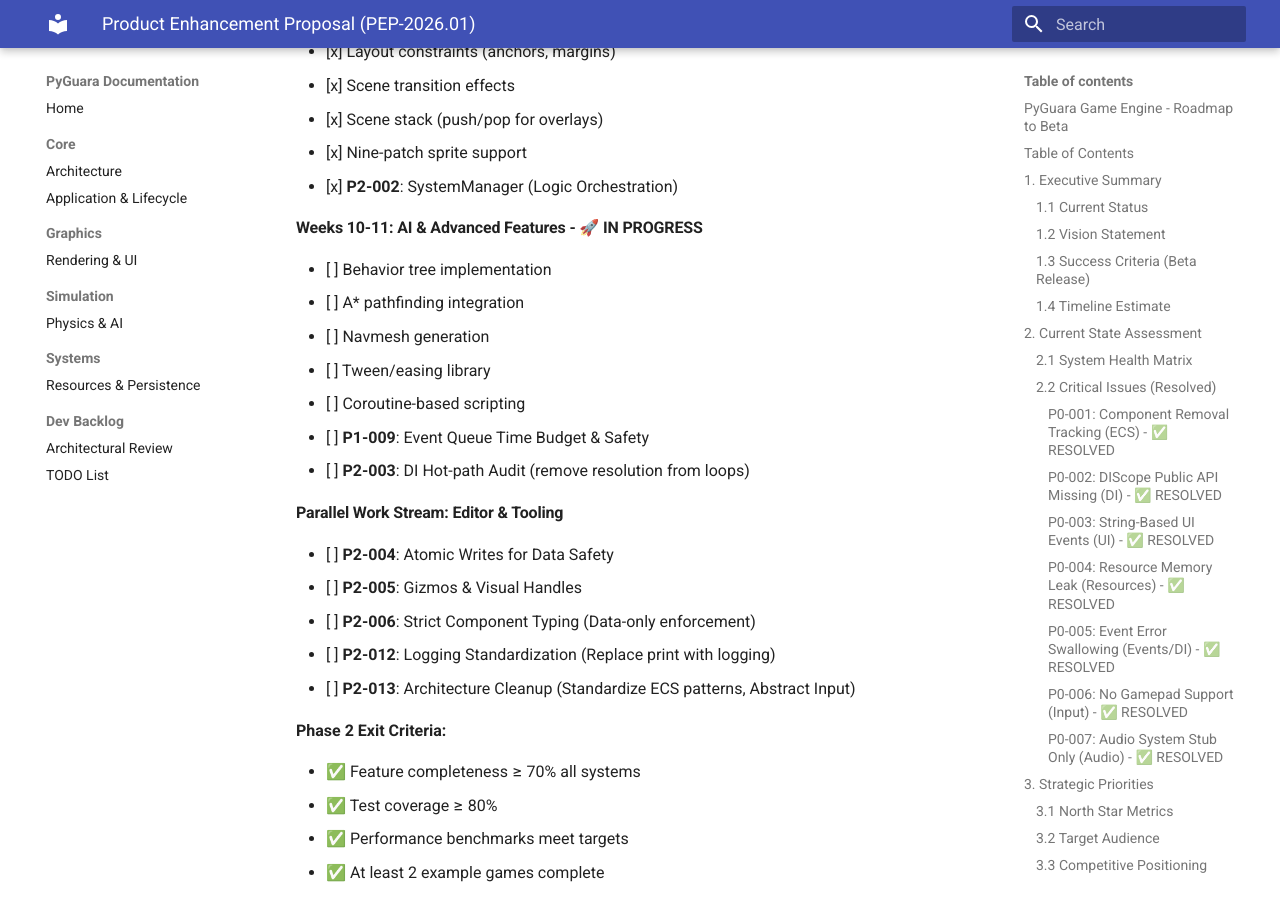
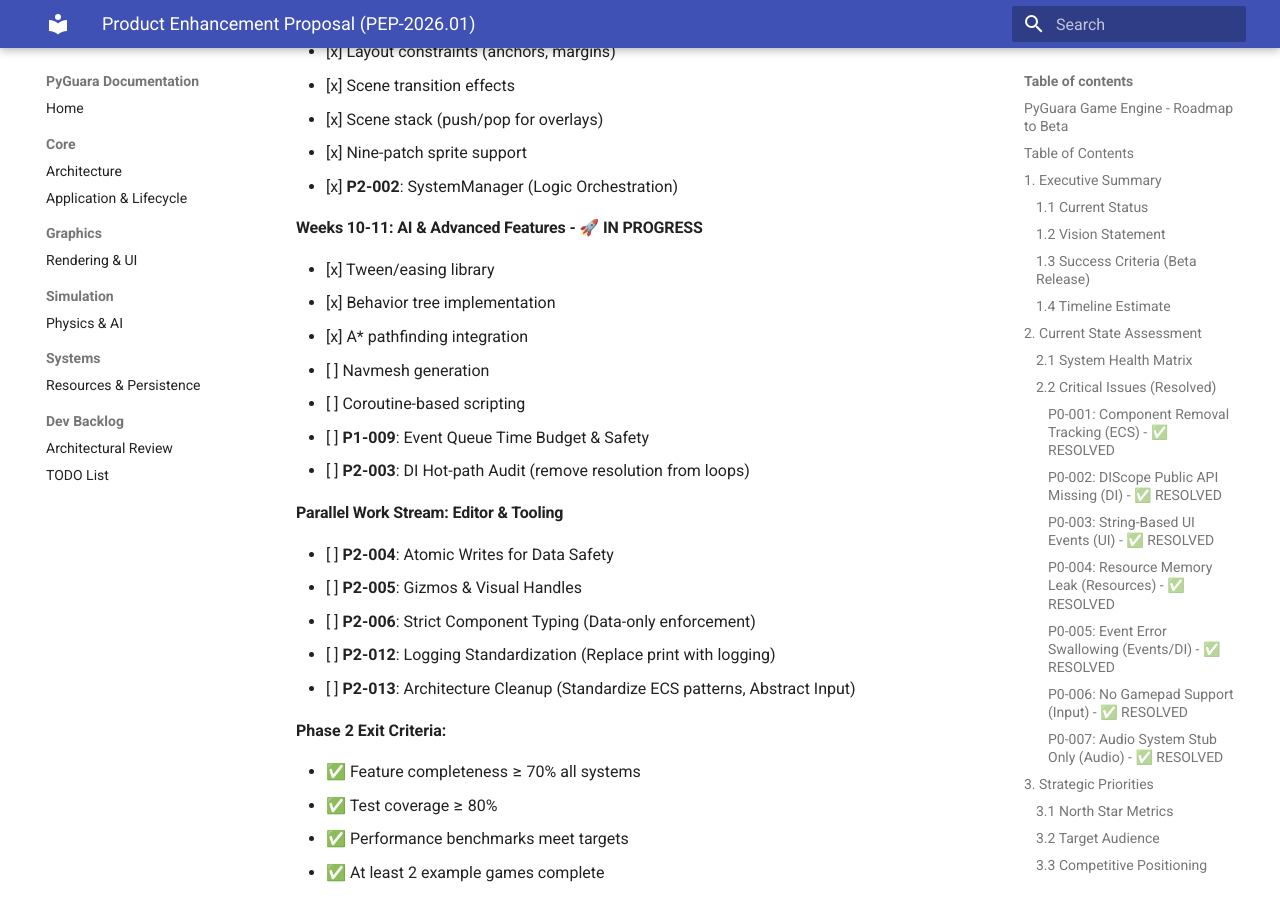
Before and after one commit to Wedeueis/pyguara, an MkDocs documentation site: the page built from docs/dev/backlog/active/2026-01-09-product-enhancement-proposal.md, in a window 1280 px wide and 900 px high, scrolled down 6187 px. Built offline with MkDocs 1.6.1 and Material for MkDocs 9.7.7, drawn with Linux system fonts in a browser that asks for light colours.

```diff
--- a/docs/dev/backlog/active/2026-01-09-product-enhancement-proposal.md
+++ b/docs/dev/backlog/active/2026-01-09-product-enhancement-proposal.md
@@ -229,10 +229,10 @@ Transform PyGuara from a pre-alpha engine with excellent architecture into a **p
 
 #### Weeks 10-11: AI & Advanced Features - 🚀 IN PROGRESS
 
-- [ ] Behavior tree implementation
-- [ ] A* pathfinding integration
+- [x] Tween/easing library
+- [x] Behavior tree implementation
+- [x] A* pathfinding integration
 - [ ] Navmesh generation
-- [ ] Tween/easing library
 - [ ] Coroutine-based scripting
 - [ ] **P1-009**: Event Queue Time Budget & Safety
 - [ ] **P2-003**: DI Hot-path Audit (remove resolution from loops)
```
